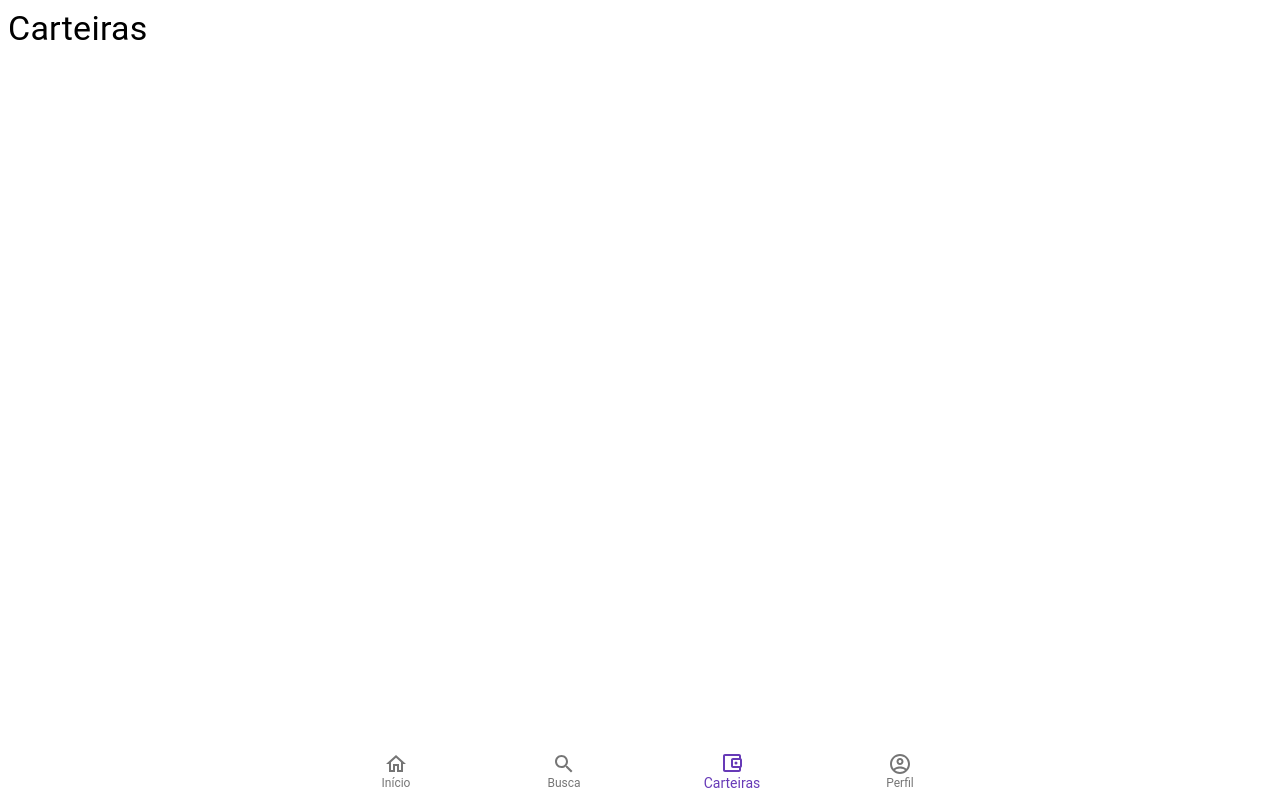
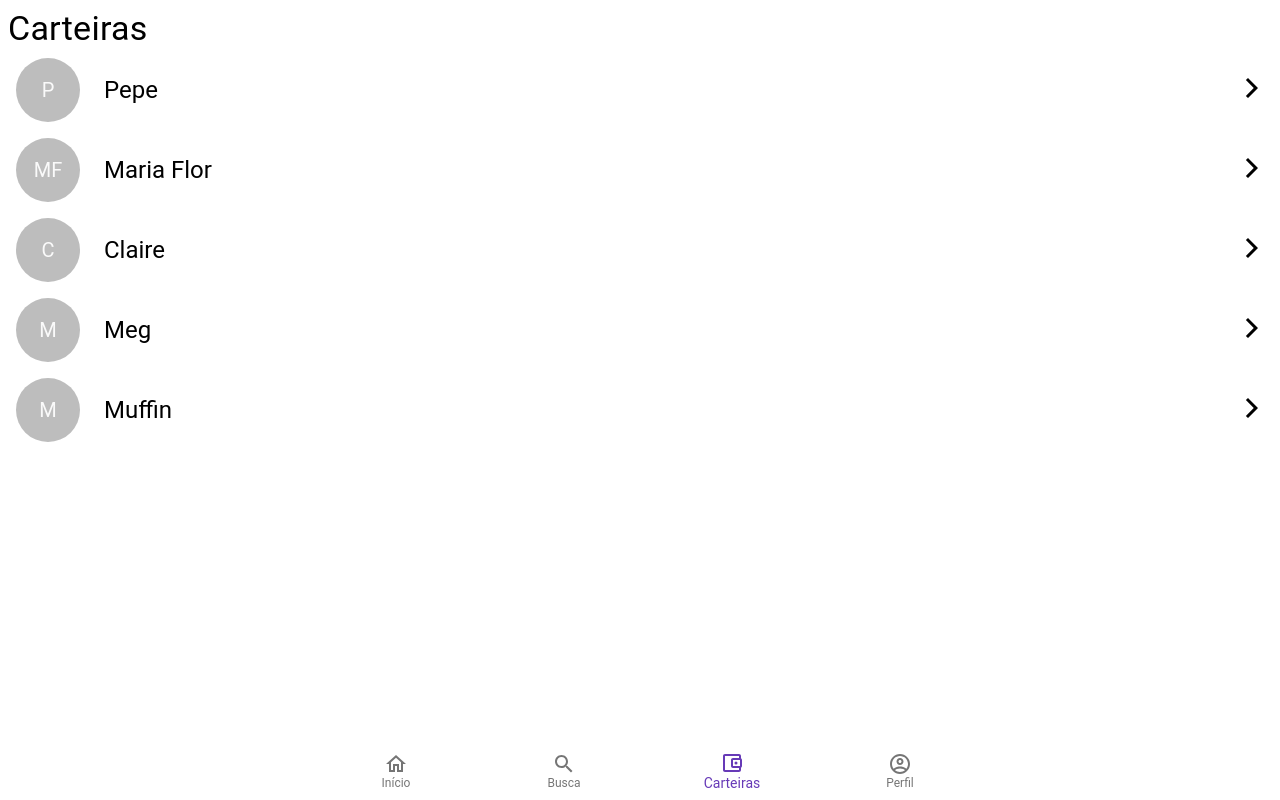
Before and after one commit to GCAS-UFF/civa-pet-web, a React (Create React App) app: page /wallets in a window 1280 px wide. Built offline with nearby package versions, Linux system fonts and the light colour scheme.

Commit message:
feat: adding itempet component (#18)
* feat: adding itempet component

* refactor: ItemPet style & props

* feat: ItemPetList

Co-authored-by: João Lopes <joaomarcoslopes@id.uff.br>

```diff
--- /dev/null
+++ b/src/components/ItemPet/ItemPet.tsx
@@ -0,0 +1,64 @@
+import React from 'react';
+import Grid from '@material-ui/core/Grid';
+import Avatar from '@material-ui/core/Avatar';
+import Typography from '@material-ui/core/Typography';
+import Tooltip from '@material-ui/core/Tooltip';
+import ArrowIcon from '@material-ui/icons/ArrowForwardIos';
+import { makeStyles, createStyles, Theme } from '@material-ui/core/styles';
+
+interface ItemPetProps {
+  name: string;
+}
+
+const useStyles = makeStyles((theme: Theme) =>
+  createStyles({
+    root: {
+      width: '100%',
+      padding: theme.spacing(1),
+      paddingBottom: theme.spacing(1),
+    },
+    name: {
+      paddingLeft: theme.spacing(3),
+    },
+    avatar: {
+      height: theme.spacing(8),
+      width: theme.spacing(8),
+    },
+  })
+);
+
+function getInitials(name: string): string {
+  return name
+    .split(' ')
+    .map(l => l.charAt(0))
+    .join('');
+}
+
+function ItemPet({ name }: ItemPetProps) {
+  const classes = useStyles();
+
+  return (
+    <Grid
+      container
+      className={classes.root}
+      direction={'row'}
+      alignItems={'center'}
+      justify={'space-between'}
+      xs={12}
+    >
+      <Grid container item direction={'row'} alignItems={'center'} xs={8}>
+        <Avatar className={classes.avatar}>{getInitials(name)}</Avatar>
+        <Typography className={classes.name} variant="h5" component="p">
+          {name}
+        </Typography>
+      </Grid>
+      <Grid item>
+        <Tooltip placement="right" title="Arrow" aria-label="arrow">
+          <ArrowIcon />
+        </Tooltip>
+      </Grid>
+    </Grid>
+  );
+}
+
+export default ItemPet;
--- /dev/null
+++ b/src/components/ItemPetList/ItemPetListProps.tsx
@@ -0,0 +1,21 @@
+import React from 'react';
+import { Grid } from '@material-ui/core';
+import ItemPet from '../ItemPet/ItemPet';
+
+interface ItemPetListProps {
+  data: string[];
+}
+
+export function ItemPetList({ data }: ItemPetListProps) {
+  const ItemPetMapper = (name: string) => (
+    <Grid item xs={12}>
+      <ItemPet name={name} />
+    </Grid>
+  );
+
+  return (
+    <Grid container xs={12}>
+      {data.map(ItemPetMapper)}
+    </Grid>
+  );
+}
--- a/src/pages/Profile.tsx
+++ b/src/pages/Profile.tsx
@@ -1,5 +1,5 @@
 import React from 'react';
-import { Typography, Grid } from '@material-ui/core';
+import { Grid, Typography } from '@material-ui/core';
 import { NavMenuTab } from '../components/BottomNavbar/NavMenuTab.enum';
 import BottomNavbar from '../components/BottomNavbar/BottomNavbar';
 
--- a/src/pages/Wallets.tsx
+++ b/src/pages/Wallets.tsx
@@ -2,6 +2,7 @@ import React from 'react';
 import { Grid, Typography } from '@material-ui/core';
 import BottomNavbar from '../components/BottomNavbar/BottomNavbar';
 import { NavMenuTab } from '../components/BottomNavbar/NavMenuTab.enum';
+import { ItemPetList } from '../components/ItemPetList/ItemPetListProps';
 
 const Wallets = () => {
   return (
@@ -9,6 +10,7 @@ const Wallets = () => {
       <Typography role="h1" variant="h4">
         Carteiras
       </Typography>
+      <ItemPetList data={['Pepe', 'Maria Flor', 'Claire', 'Meg', 'Muffin']} />
       <BottomNavbar tab={NavMenuTab.WALLETS} />
     </Grid>
   );
```
Also changed, not shown: public/1.jpg (added), 1 other file (tests, documents, lock files or other folders).
